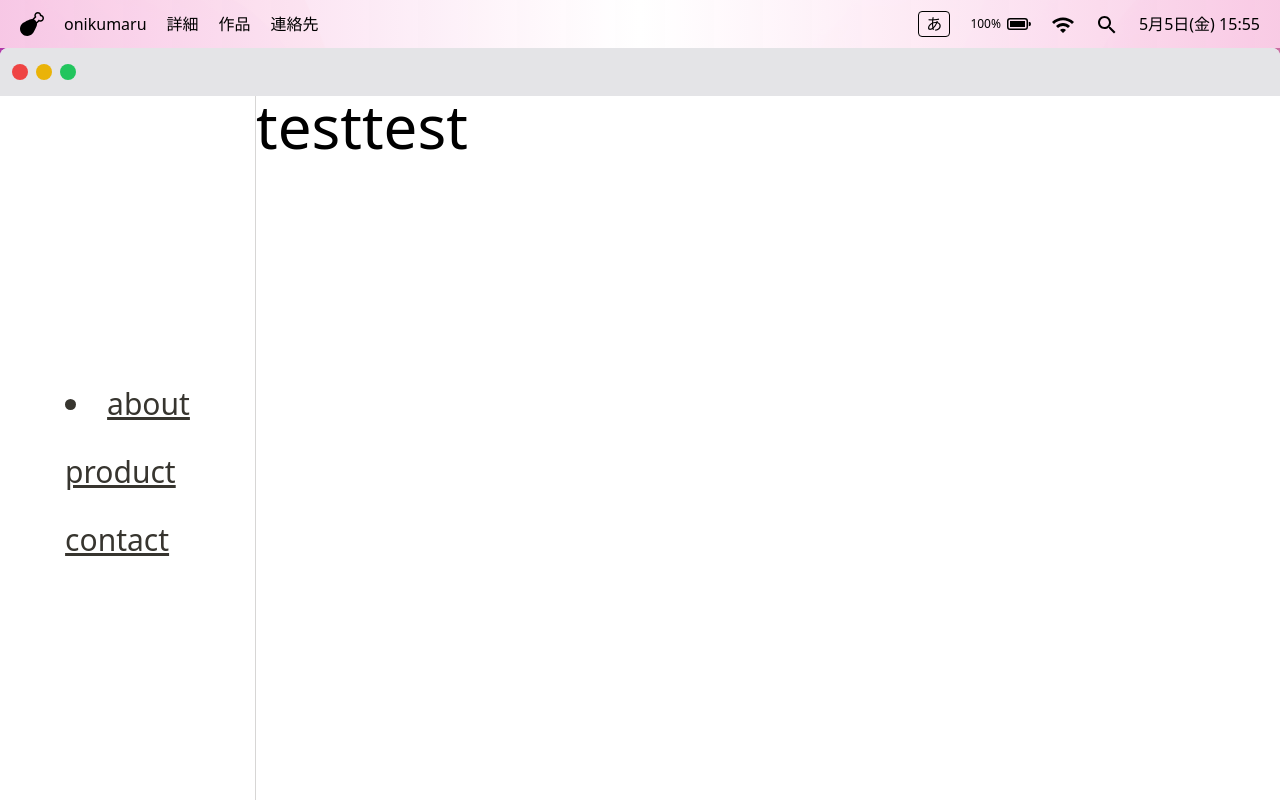
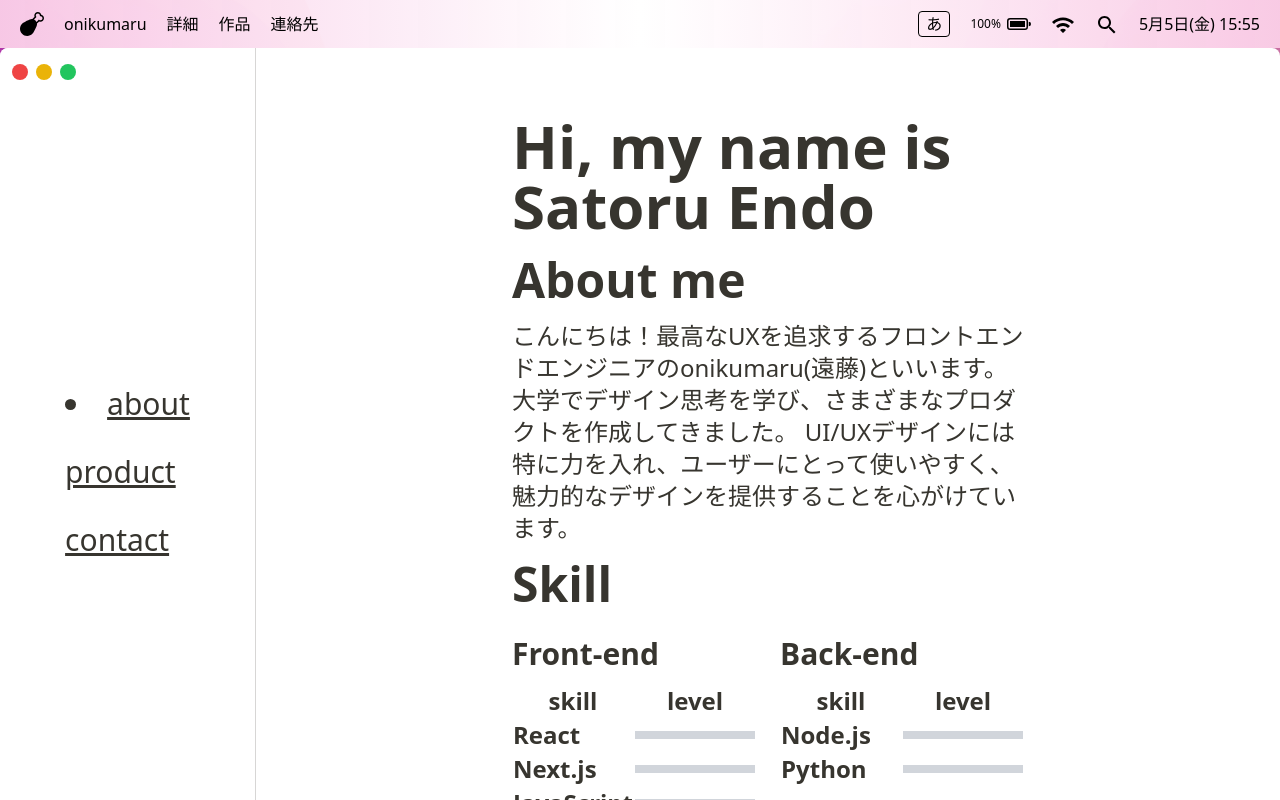
Before and after one commit to Nikudanngo/my-portfolio, a Next.js app: page /about in a window 1280 px wide. Built offline with nearby package versions, Linux system fonts and the light colour scheme.

Commit message:
add about page

```diff
--- a/src/app/about/page.tsx
+++ b/src/app/about/page.tsx
@@ -2,14 +2,126 @@
 
 import { Window } from "@/components/os/Window";
 import { DrawerLeft } from "@/components/ui/DrawerLeft";
+import { Level } from "@/components/ui/Level";
 
 export default function About() {
   return (
-    <Window>
-      <div className="flex h-full w-full">
+    <Window topClassName="!w-64 rounded-tr-none !bg-white border-r border-notion-text/20">
+      <div className="grid h-full grid-flow-col">
         <DrawerLeft />
-        <h1 className="text-6xl">test</h1>
-        <h1 className="text-6xl">test</h1>
+        <div className="flex h-full w-full items-start justify-center overflow-y-auto">
+          <div className="mb-24 w-1/2 text-2xl font-bold text-notion-text [&_h1]:my-5 [&_h1]:text-6xl [&_h2]:my-4 [&_h2]:text-5xl [&_h3]:my-3 [&_h3]:text-3xl [&_p]:my-3 [&_p]:text-2xl [&_p]:font-normal">
+            <h1 className="font-bold">Hi, my name is Satoru Endo</h1>
+            <h2>About me</h2>
+            <p>
+              こんにちは！最高なUXを追求するフロントエンドエンジニアのonikumaru(遠藤)といいます。大学でデザイン思考を学び、さまざまなプロダクトを作成してきました。
+              UI/UXデザインには特に力を入れ、ユーザーにとって使いやすく、魅力的なデザインを提供することを心がけています。
+            </p>
+            <h2>Skill</h2>
+            <div className="grid grid-cols-2 gap-6">
+              <div>
+                <h3>Front-end</h3>
+                <table className="w-full table-fixed">
+                  <thead>
+                    <tr>
+                      <th>skill</th>
+                      <th>level</th>
+                    </tr>
+                  </thead>
+                  <tbody>
+                    <tr>
+                      <td>React</td>
+                      <Level levelNumber={4} />
+                    </tr>
+                    <tr>
+                      <td>Next.js</td>
+                      <Level levelNumber={3} />
+                    </tr>
+                    <tr>
+                      <td>JavaScript</td>
+                      <Level levelNumber={3} />
+                    </tr>
+                    <tr>
+                      <td>TypeScript</td>
+                      <Level levelNumber={4} />
+                    </tr>
+                  </tbody>
+                </table>
+              </div>
+              <div>
+                <h3>Back-end</h3>
+                <table className="w-full table-fixed">
+                  <thead>
+                    <tr>
+                      <th>skill</th>
+                      <th>level</th>
+                    </tr>
+                  </thead>
+                  <tbody>
+                    <tr>
+                      <td>Node.js</td>
+                      <Level levelNumber={4} />
+                    </tr>
+                    <tr>
+                      <td>Python</td>
+                      <Level levelNumber={3} />
+                    </tr>
+                  </tbody>
+                </table>
+              </div>
+              <div>
+                <h3>Dev-ops</h3>
+                <table className="w-full table-fixed">
+                  <thead>
+                    <tr>
+                      <th>skill</th>
+                      <th>level</th>
+                    </tr>
+                  </thead>
+                  <tbody>
+                    <tr>
+                      <td>Git/GitHub</td>
+                      <Level levelNumber={4} />
+                    </tr>
+                    <tr>
+                      <td>Firebase</td>
+                      <Level levelNumber={4} />
+                    </tr>
+                    <tr>
+                      <td>Docker</td>
+                      <Level levelNumber={1} />
+                    </tr>
+                  </tbody>
+                </table>
+              </div>
+              <div>
+                <h3>3D-modeling</h3>
+                <table className="w-full table-fixed">
+                  <thead>
+                    <tr>
+                      <th>skill</th>
+                      <th>level</th>
+                    </tr>
+                  </thead>
+                  <tbody>
+                    <tr>
+                      <td>Blender</td>
+                      <Level levelNumber={4} />
+                    </tr>
+                    <tr>
+                      <td>Fusion360</td>
+                      <Level levelNumber={4} />
+                    </tr>
+                    <tr>
+                      <td>Unity</td>
+                      <Level levelNumber={3} />
+                    </tr>
+                  </tbody>
+                </table>
+              </div>
+            </div>
+          </div>
+        </div>
       </div>
     </Window>
   );
--- /dev/null
+++ b/src/components/ui/Level.tsx
@@ -0,0 +1,21 @@
+"use client";
+
+import classNames from "classnames";
+
+export const Level = ({ levelNumber }: { levelNumber: 1 | 2 | 3 | 4 | 5 }) => {
+  const levelClassName = `w-${levelNumber}/5`;
+  const diffLevelClassName = `w-${5 - levelNumber}/5`;
+  return (
+    <td className="h-full w-full">
+      <div className="flex h-2 items-center justify-center">
+        <div className={classNames("h-full bg-sky-700", levelClassName)} />
+        <div
+          className={classNames(
+            "h-full w-full bg-gray-300",
+            diffLevelClassName
+          )}
+        />
+      </div>
+    </td>
+  );
+};
```
